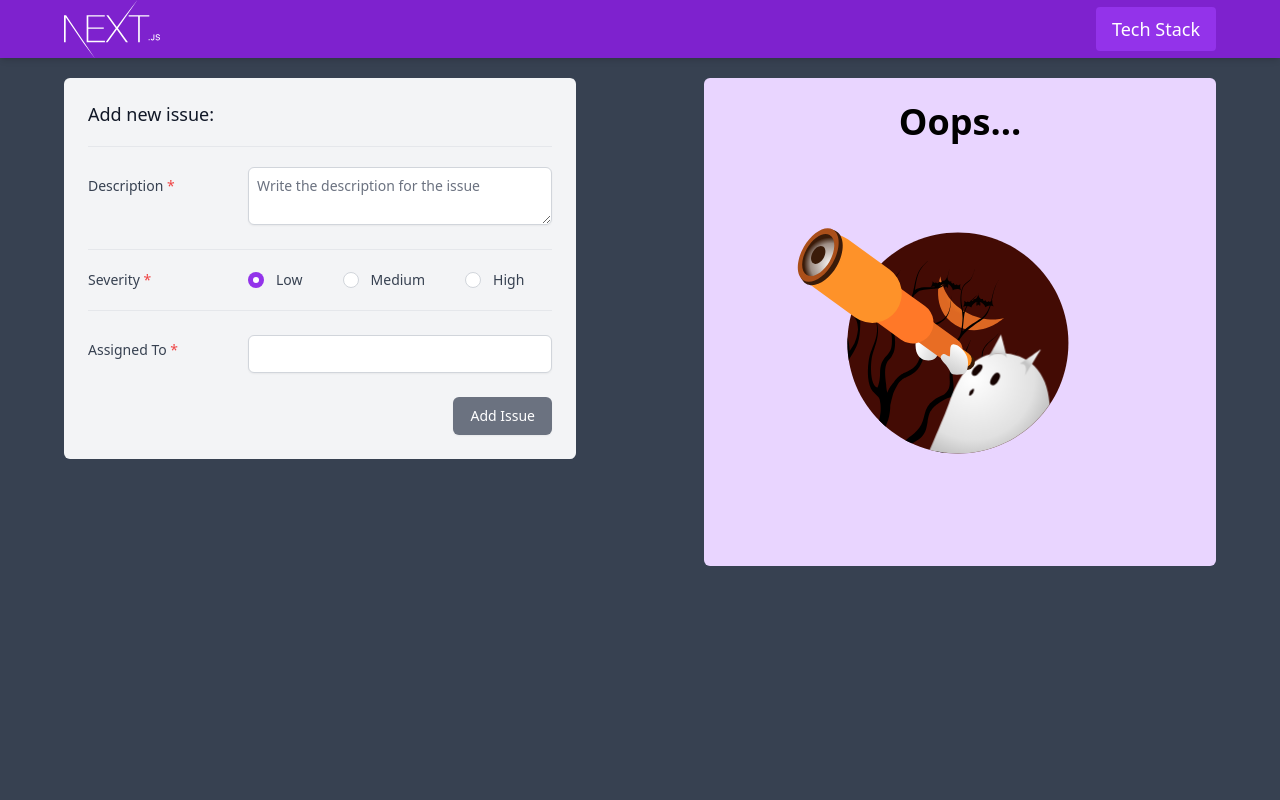
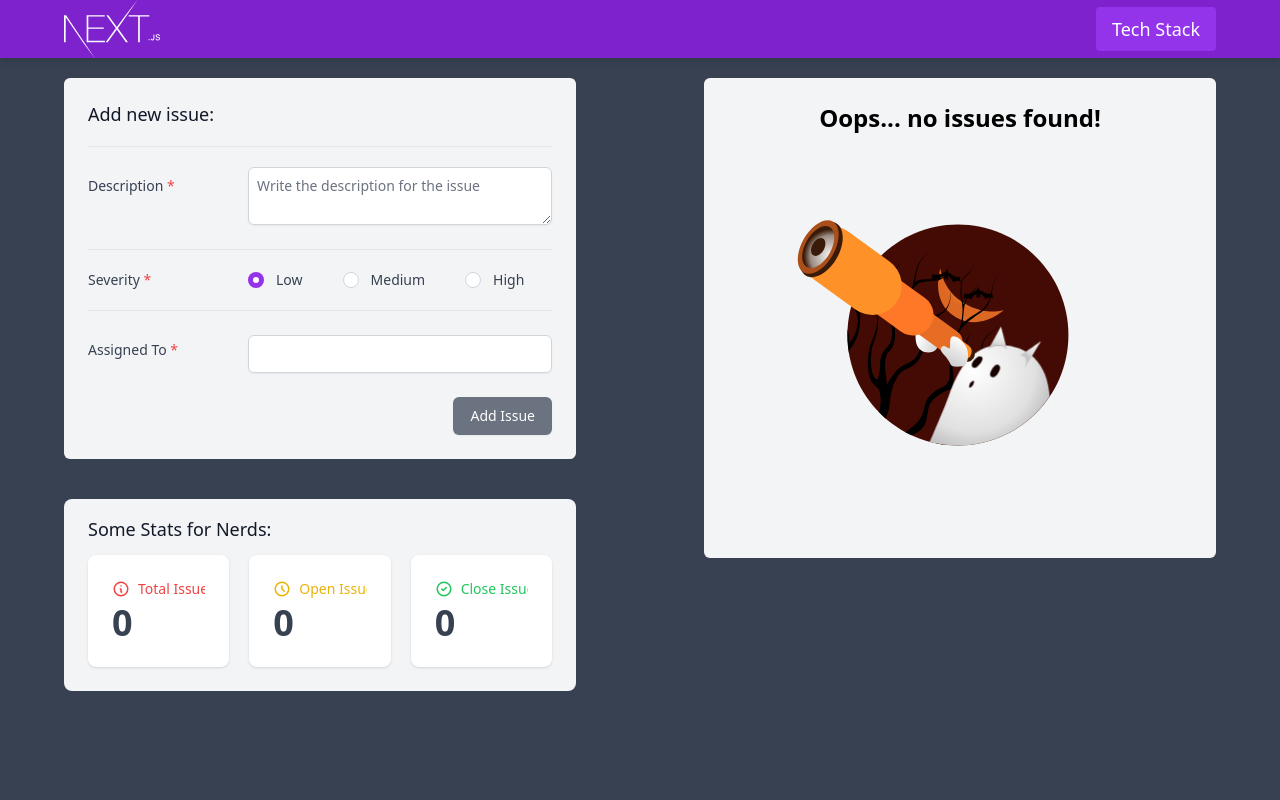
Before and after one commit to Manav-Kaushal/nextjs-issue-tracker, a Next.js app: page / in a window 1280 px wide. Shown: the top 800 px of the page. Built offline with nearby package versions, Linux system fonts and the light colour scheme.

Commit message:
added stats component, zustand store updated, close & delete buttons working

```diff
--- a/pages/index.tsx
+++ b/pages/index.tsx
@@ -12,7 +12,7 @@ const Home: React.FC = () => {
     return (
         <Container>
             <Header />
-            <div className="grid min-h-screen grid-cols-2">
+            <div className="grid min-h-screen grid-col-1 md:grid-cols-2">
                 <IssueForm />
                 <IssuesDisplayPanel />
             </div>
--- a/pages/tech.tsx
+++ b/pages/tech.tsx
@@ -6,7 +6,7 @@ const TechStack: React.FC = () => {
     return (
         <Container>
             <Header />
-            <div className="bg-purple-100">
+            <div className="bg-gray-700">
                 <div className="container flex-1 max-w-screen-xl p-5 mx-auto my-8 ">
                     <div className="grid grid-cols-1 gap-4 md:grid-cols-2 lg:grid-cols-4">
                         {techStack.plugins.map((plugin) => (
--- a/src/components/form/index.tsx
+++ b/src/components/form/index.tsx
@@ -4,6 +4,7 @@ import React from "react";
 import { FormValues } from "@interfaces/FormValues";
 import { Formik, Field, Form, ErrorMessage } from "formik";
 import useStore from "src/store";
+import { Stats } from "@components/stats";
 
 const initialValues = {
     uuid: "",
@@ -39,10 +40,7 @@ export const IssueForm: React.FC = () => {
     const formData = useStore((state) => state.formState);
 
     const handleOnSubmit = (values: FormValues) => {
-        console.log("values: ", values);
-
         const unique_id = uuid().split("-").join("");
-
         setFormState([
             ...formData,
             { ...values, uuid: unique_id, isClosed: false },
@@ -196,7 +194,7 @@ export const IssueForm: React.FC = () => {
                                             <button
                                                 type="submit"
                                                 disabled={!formik.isValid}
-                                                className="inline-flex justify-center px-4 py-2 ml-3 text-sm font-medium text-white bg-purple-600 border border-transparent rounded-md shadow-sm hover:bg-purple-700 focus:outline-none focus:ring-2 focus:ring-offset-2 focus:ring-purple-500 disabled:bg-gray-500 disabled:cursor-not-allowed"
+                                                className="inline-flex justify-center px-4 py-2 ml-3 text-sm font-medium text-white bg-purple-600 border border-transparent rounded-md shadow-sm hover:bg-purple-700 focus:outline-none disabled:bg-gray-500 disabled:cursor-not-allowed"
                                             >
                                                 Add Issue
                                             </button>
@@ -207,6 +205,7 @@ export const IssueForm: React.FC = () => {
                         }}
                     </Formik>
                 </div>
+                <Stats />
             </div>
         </div>
     );
--- a/src/components/header/index.tsx
+++ b/src/components/header/index.tsx
@@ -5,7 +5,7 @@ import { Button, Logo } from "@components";
 
 export const Header: React.FC = () => {
     return (
-        <header className="sticky top-0 z-50 flex items-center justify-between px-16 text-white bg-purple-700 shadow-md">
+        <header className="sticky top-0 z-[100] flex items-center justify-between px-16 text-white bg-purple-700 drop-shadow-md">
             <Logo />
 
             <nav>
--- a/src/components/index.ts
+++ b/src/components/index.ts
@@ -7,3 +7,4 @@ export { Card } from "./card";
 export { Footer } from "./footer";
 export { Container } from "./container";
 export { Notification } from "./notification";
+export { Stats } from "./stats";
--- a/src/components/issues/index.tsx
+++ b/src/components/issues/index.tsx
@@ -6,15 +6,16 @@ import useStore from "src/store";
 
 export const IssuesDisplayPanel: React.FC = () => {
     const formData = useStore((state) => state.formState);
-    console.log("Form Data:", formData);
 
     return (
         <div className="px-16 py-5 font-light bg-gray-700">
             <div className="container mx-auto">
-                <div className="w-full p-6 bg-purple-200 rounded-md">
+                <div className="w-full p-6 bg-gray-100 rounded-md">
                     {formData.length === 0 ? (
                         <div className="grid place-items-center">
-                            <h2 className="text-4xl font-bold">Oops...</h2>
+                            <h2 className="text-2xl font-semibold">
+                                Oops... no issues found!
+                            </h2>
                             <LottieAnimator
                                 src={Searching}
                                 width={400}
@@ -23,10 +24,12 @@ export const IssuesDisplayPanel: React.FC = () => {
                         </div>
                     ) : (
                         <>
-                            <div className="text-2xl font-semibold">
-                                Open Issues:
+                            <div className="text-left">
+                                <p className="text-2xl font-semibold">
+                                    Open Issues:
+                                </p>
                             </div>
-                            {formData?.map((data) => (
+                            {formData.map((data) => (
                                 <IssueCard data={data} />
                             ))}
                         </>
--- /dev/null
+++ b/src/components/stats/index.tsx
@@ -0,0 +1,87 @@
+import useStore from "src/store";
+import {
+    HiOutlineInformationCircle,
+    HiOutlineClock,
+    HiOutlineCheckCircle,
+} from "react-icons/hi";
+import { useState } from "react";
+import { useEffect } from "react";
+
+/* This example requires Tailwind CSS v2.0+ */
+
+export const Stats: React.FC = () => {
+    const [totalOpen, setTotalOpen] = useState(0);
+    const [totalClosed, setTotalClosed] = useState(0);
+    const formData = useStore((state) => state.formState);
+    const total = formData.length;
+
+    useEffect(() => {
+        setTotalOpen(formData.filter((data) => data.isClosed !== true).length);
+        setTotalClosed(
+            totalClosed +
+                formData.filter((data) => data.isClosed === true).length,
+        );
+    }, [formData]);
+
+    const stats = [
+        {
+            name: "Total Issues",
+            stat: `${total}`,
+            icon: (
+                <HiOutlineInformationCircle
+                    className="w-[18px] h-[18px] text-red-500"
+                    aria-hidden="true"
+                />
+            ),
+            textColor: "text-red-500",
+        },
+        {
+            name: "Open Issues",
+            stat: `${totalOpen}`,
+            icon: (
+                <HiOutlineClock
+                    className="w-[18px] h-[18px] text-yellow-500"
+                    aria-hidden="true"
+                />
+            ),
+            textColor: "text-yellow-500",
+        },
+        {
+            name: "Close Issues",
+            stat: `${totalClosed}`,
+            icon: (
+                <HiOutlineCheckCircle
+                    className="w-[18px] h-[18px] text-green-500"
+                    aria-hidden="true"
+                />
+            ),
+            textColor: "text-green-500",
+        },
+    ];
+
+    return (
+        <div className="p-6 my-10 bg-gray-100 rounded-lg">
+            <h3 className="text-lg font-medium leading-3 text-gray-900">
+                Some Stats for Nerds:
+            </h3>
+            <dl className="grid grid-cols-1 gap-5 mt-5 sm:grid-cols-3">
+                {stats.map((item) => (
+                    <div
+                        key={item.name}
+                        className="px-4 py-5 overflow-hidden bg-white rounded-lg shadow sm:p-6"
+                    >
+                        <dt
+                            className={`flex items-center text-sm font-medium truncate ${item.textColor}`}
+                        >
+                            <span className="mr-2">{item.icon}</span>{" "}
+                            {item.name}
+                        </dt>
+                        <dd className="mt-1 text-4xl font-semibold text-gray-700">
+                            {item.stat}
+                        </dd>
+                    </div>
+                ))}
+            </dl>
+        </div>
+    );
+};
--- a/src/store.ts
+++ b/src/store.ts
@@ -1,16 +1,18 @@
-import { FormValues } from "@interfaces/FormValues";
 import create from "zustand";
-import { devtools } from "zustand/middleware";
+// import { persist } from "zustand/middleware";
 
 const store = (set: any) => ({
     formState: [],
     setFormState: (values: any) =>
         set(() => ({
-            // formState: [...state.formState, { ...values }],
             formState: values,
         })),
+    updateFormState: (values) =>
+        set((state) => ({ formState: [...state.formState, { ...values }] })),
+    // allClosed: 0,
+    // setAllClosed: (data) => set((state) => state.allClosed + data),
 });
 
-const useStore = create(devtools(store));
+const useStore = create(store);
 
 export default useStore;
--- a/src/styles/globals.css
+++ b/src/styles/globals.css
@@ -1,6 +1,16 @@
 @tailwind base;
 @tailwind components;
 @tailwind utilities;
+
+html::-webkit-scrollbar {
+  display: none;
+}
+
+/* Hide scrollbar for IE, Edge and Firefox */
+html {
+  -ms-overflow-style: none;  /* IE and Edge */
+  scrollbar-width: none;  /* Firefox */
+}
 
 .my-transition {
     transition: color, background-color, border-color, text-decoration-color,
```
Also changed, not shown: src/components/card/IssueCard.tsx (+32 -14 lines).
